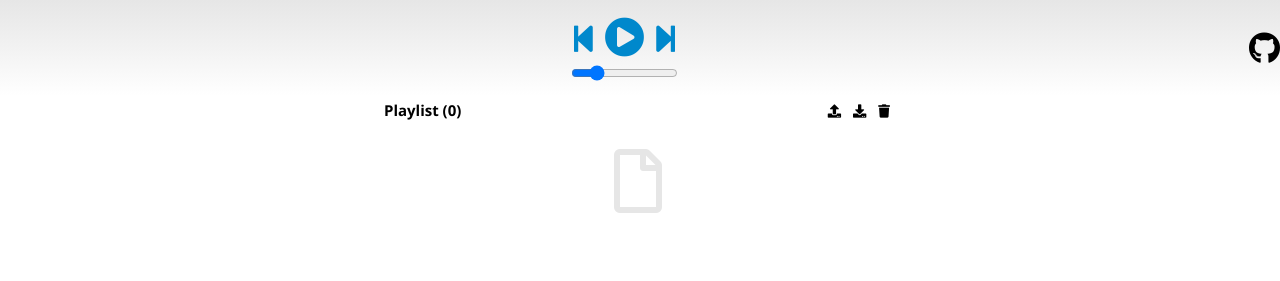
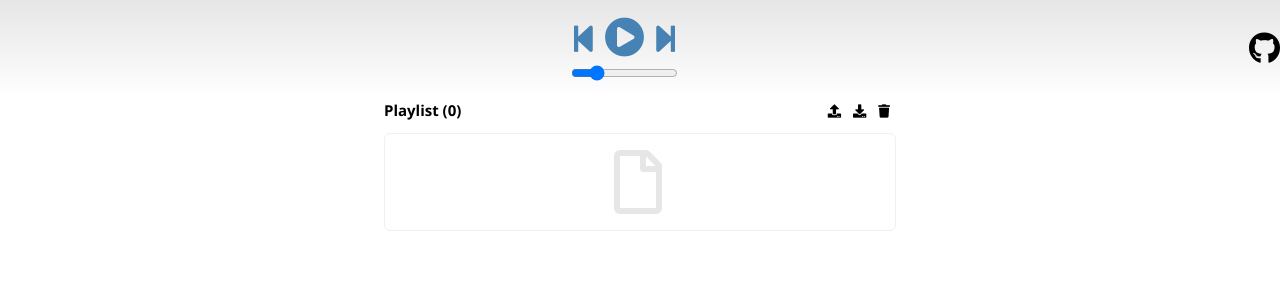
Before and after one commit to m1k3f/RadioPlayer-React, a React (Create React App) app in the folder ClientApp/: page / in a window 1280 px wide. Shown: the top 281 px of the page. Built offline with nearby package versions, Linux system fonts and the light colour scheme.

Commit message:
misc css updates

```diff
--- a/ClientApp/src/css/radio.css
+++ b/ClientApp/src/css/radio.css
@@ -37,7 +37,7 @@ header section button {
     border: none;
     background:none;
     cursor: pointer;
-    color: #0088cc;
+    color: #4682b4;
     text-align: center;
     font-size: 30px;
     padding: 4px;
@@ -78,7 +78,6 @@ main .playlist .playlistHeader {
     flex-direction: row;
     justify-content: space-between;
     margin-bottom: 8px;
-    /* border: 1px solid black; */
 }
 
 main .playlist .playlistHeader > * {
@@ -92,6 +91,10 @@ main .playlist .playlistStations {
     /* overflow-y: scroll; */
     padding-right: 4px;
     padding-left: 4px;
+    border: 1px solid #f0f0f0;
+    border-radius: 6px;
+    overflow-y: auto;
+    max-height: 20vh;
 }
 
 .emptyPlaylist {
@@ -109,7 +112,7 @@ main .playlist .playlistStations .playlistStationItem {
 }
 
 main .playlist .playlistStations .playlistStationItem:hover {
-    background-color: #f0f0f0;
+    background-color: #dae6f0;
 }
 
 main .playlist .playlistStations .playlistStationItem * {
```
